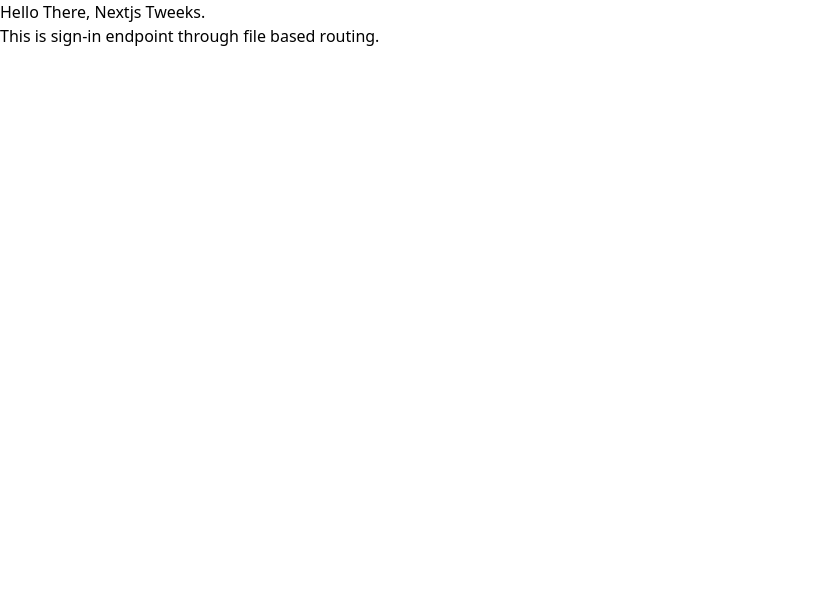
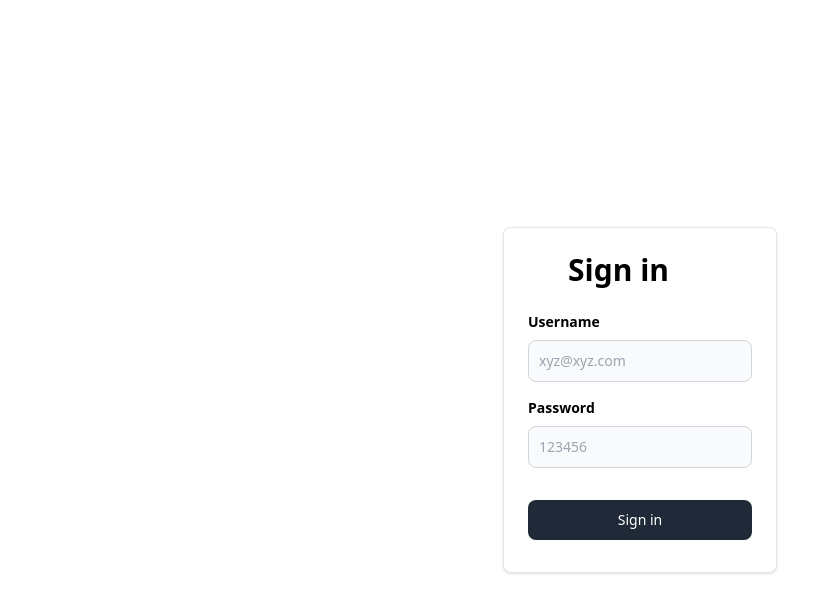
Before and after one commit to tyrex1829/next-explore, a Next.js app: page /signin in a window 1280 px wide. Shown: the top 612 px of the page, without its empty margins (0-840 px from the left). Built offline with nearby package versions, Linux system fonts and the light colour scheme.

Commit message:
prettify the signin page

```diff
--- a/app/signin/page.tsx
+++ b/app/signin/page.tsx
@@ -1,8 +1,55 @@
 export default function Signin() {
   return (
-    <div>
-      <h1>Hello There, Nextjs Tweeks.</h1>
-      <h3>This is sign-in endpoint through file based routing.</h3>
+    <div className="h-screen flex justify-center flex-col">
+      <div className="flex justify-center">
+        <a
+          href="#"
+          className="block max-w-sm p-6 bg-white border border-gray-200 rounded-lg shadow hover:bg-gray-100 "
+        >
+          <div>
+            <div className="px-10">
+              <div className="text-3xl font-extrabold">Sign in</div>
+            </div>
+            <div className="pt-2">
+              <LabelledInput label="Username" placeholder="xyz@xyz.com" />
+              <LabelledInput
+                label="Password"
+                type={"password"}
+                placeholder="123456"
+              />
+              <button
+                type="button"
+                className="mt-8 w-full text-white bg-gray-800 focus:ring-4 focus:ring-gray-300 font-medium rounded-lg text-sm px-5 py-2.5 me-2 mb-2"
+              >
+                Sign in
+              </button>
+            </div>
+          </div>
+        </a>
+      </div>
     </div>
   );
 }
+
+interface LabelledInputType {
+  label: string;
+  placeholder: string;
+  type?: string;
+}
+
+function LabelledInput({ label, placeholder, type }: LabelledInputType) {
+  return (
+    <div>
+      <label className="block mb-2 text-sm text-black font-semibold pt-4">
+        {label}
+      </label>
+      <input
+        type={type || "text"}
+        id="first_name"
+        className="bg-gray-50 border border-gray-300 text-gray-900 text-sm rounded-lg focus:ring-blue-500 focus:border-blue-500 block w-full p-2.5"
+        placeholder={placeholder}
+        required
+      />
+    </div>
+  );
+}
```
